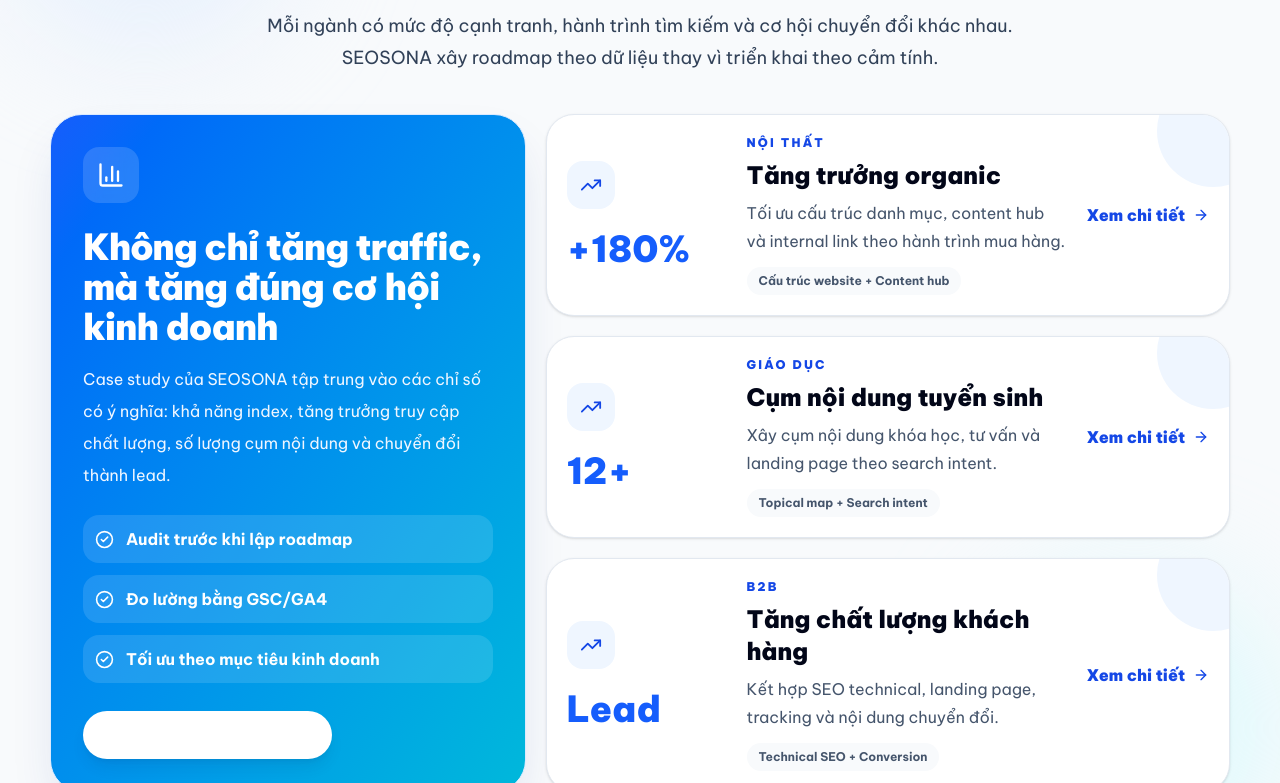
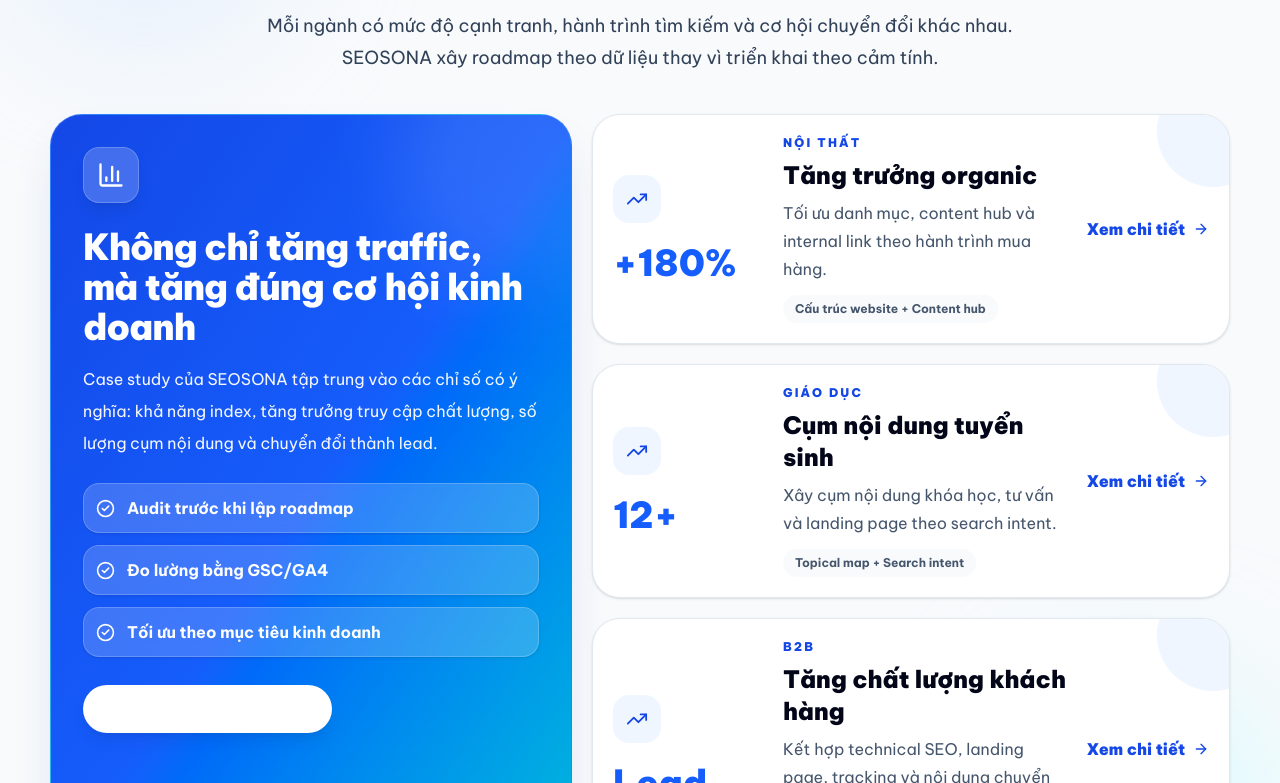
Before and after one commit to LongLeo287/SEOSONA, a Next.js app: page / in a window 1280 px wide. Shown: the part 5037-5820 px from the top of the page. Built offline with nearby package versions, Linux system fonts and the light colour scheme.

Commit message:
accessibility: improve case study gradient contrast

```diff
--- a/components/sections/CaseStudyPreview.tsx
+++ b/components/sections/CaseStudyPreview.tsx
@@ -6,7 +6,7 @@ const cases = [
     industry: "Nội thất",
     metric: "+180%",
     result: "Tăng trưởng organic",
-    detail: "Tối ưu cấu trúc danh mục, content hub và internal link theo hành trình mua hàng.",
+    detail: "Tối ưu danh mục, content hub và internal link theo hành trình mua hàng.",
     focus: "Cấu trúc website + Content hub"
   },
   {
@@ -20,7 +20,7 @@ const cases = [
     industry: "B2B",
     metric: "Lead",
     result: "Tăng chất lượng khách hàng",
-    detail: "Kết hợp SEO technical, landing page, tracking và nội dung chuyển đổi.",
+    detail: "Kết hợp technical SEO, landing page, tracking và nội dung chuyển đổi.",
     focus: "Technical SEO + Conversion"
   }
 ];
@@ -37,27 +37,28 @@ export function CaseStudyPreview() {
           <p className="mx-auto mt-4 max-w-3xl text-base leading-8 text-slate-700 sm:text-lg">Mỗi ngành có mức độ cạnh tranh, hành trình tìm kiếm và cơ hội chuyển đổi khác nhau. SEOSONA xây roadmap theo dữ liệu thay vì triển khai theo cảm tính.</p>
         </div>
 
-        <div className="grid gap-5 lg:grid-cols-[.82fr_1.18fr]">
-          <div className="rounded-[32px] border border-blue-100 bg-gradient-to-br from-blue-600 to-cyan-500 p-7 text-white shadow-2xl shadow-blue-900/15 sm:p-8">
-            <div className="grid h-14 w-14 place-items-center rounded-2xl bg-white/15 text-white backdrop-blur">
+        <div className="grid gap-5 lg:grid-cols-[.9fr_1.1fr]">
+          <div className="relative overflow-hidden rounded-[32px] border border-blue-300/30 bg-gradient-to-br from-blue-700 via-blue-600 to-cyan-500 p-7 text-white shadow-2xl shadow-blue-900/15 sm:p-8">
+            <div className="absolute -right-20 -top-20 h-64 w-64 rounded-full bg-white/10 blur-2xl" />
+            <div className="relative grid h-14 w-14 place-items-center rounded-2xl border border-white/20 bg-white/20 text-white shadow-lg shadow-blue-950/10 backdrop-blur">
               <BarChart3 size={28} />
             </div>
-            <h3 className="mt-6 text-3xl font-black tracking-tight sm:text-4xl">Không chỉ tăng traffic, mà tăng đúng cơ hội kinh doanh</h3>
-            <p className="mt-4 leading-8 text-blue-50">Case study của SEOSONA tập trung vào các chỉ số có ý nghĩa: khả năng index, tăng trưởng truy cập chất lượng, số lượng cụm nội dung và chuyển đổi thành lead.</p>
-            <div className="mt-6 grid gap-3">
+            <h3 className="relative mt-6 text-3xl font-black tracking-tight sm:text-4xl">Không chỉ tăng traffic, mà tăng đúng cơ hội kinh doanh</h3>
+            <p className="relative mt-4 leading-8 text-white/95">Case study của SEOSONA tập trung vào các chỉ số có ý nghĩa: khả năng index, tăng trưởng truy cập chất lượng, số lượng cụm nội dung và chuyển đổi thành lead.</p>
+            <div className="relative mt-6 grid gap-3">
               {["Audit trước khi lập roadmap", "Đo lường bằng GSC/GA4", "Tối ưu theo mục tiêu kinh doanh"].map((item) => (
-                <div key={item} className="flex items-center gap-3 rounded-2xl bg-white/12 p-3 font-bold text-white">
-                  <CheckCircle2 size={19} />
+                <div key={item} className="flex items-center gap-3 rounded-2xl border border-white/20 bg-white/18 p-3 font-bold text-white shadow-sm backdrop-blur transition hover:bg-white/24">
+                  <CheckCircle2 className="shrink-0" size={19} />
                   <span>{item}</span>
                 </div>
               ))}
             </div>
-            <Link href="/case-study/" className="mt-7 inline-flex items-center gap-2 rounded-full bg-white px-5 py-3 font-black text-blue-700 shadow-lg shadow-blue-950/10 transition hover:-translate-y-0.5 hover:bg-blue-50">Xem tất cả case study <ArrowRight size={18} /></Link>
+            <Link href="/case-study/" className="relative mt-7 inline-flex items-center gap-2 rounded-full bg-white px-5 py-3 font-black text-blue-800 shadow-lg shadow-blue-950/10 transition hover:-translate-y-0.5 hover:bg-blue-50 focus:outline-none focus:ring-4 focus:ring-white/30">Xem tất cả case study <ArrowRight size={18} /></Link>
           </div>
 
           <div className="grid gap-5 md:grid-cols-3 lg:grid-cols-1">
             {cases.map((item) => (
-              <Link href="/case-study/" key={item.industry} className="group relative overflow-hidden rounded-[28px] border border-slate-200 bg-white p-5 shadow-sm transition duration-300 hover:-translate-y-1 hover:border-blue-200 hover:shadow-xl lg:grid lg:grid-cols-[160px_1fr_auto] lg:items-center lg:gap-5">
+              <Link href="/case-study/" key={item.industry} className="group relative overflow-hidden rounded-[28px] border border-slate-200 bg-white p-5 shadow-sm transition duration-300 hover:-translate-y-1 hover:border-blue-200 hover:shadow-xl lg:grid lg:grid-cols-[150px_1fr_auto] lg:items-center lg:gap-5">
                 <div className="absolute -right-10 -top-10 h-28 w-28 rounded-full bg-blue-50 transition duration-500 group-hover:scale-150 group-hover:bg-cyan-50" />
                 <div className="relative mb-5 flex items-center justify-between lg:mb-0 lg:block">
                   <div className="grid h-12 w-12 place-items-center rounded-2xl bg-blue-50 text-blue-700 transition group-hover:bg-blue-600 group-hover:text-white">
```
